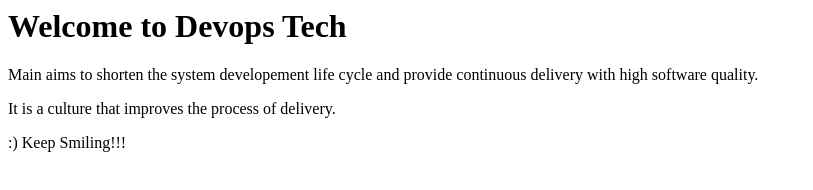
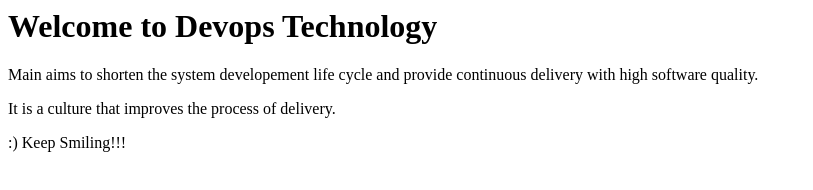
Before and after one commit to AnuragSisodiya27/Devops, a plain HTML site: page index.html in a window 1280 px wide. Shown: the whole page, without its empty margins (0-813 px from the left). Drawn offline with Linux system fonts and the light colour scheme.

Commit message:
changes are made in index.html

```diff
--- a/index.html
+++ b/index.html
@@ -3,7 +3,7 @@
 <title>Home | Page</title>
 </head>
 <body>
-<h1> Welcome to Devops Tech</h1>
+<h1> Welcome to Devops Technology</h1>
 <p>Main aims to shorten the system developement life cycle and provide continuous delivery with high software quality.</p>
 <p>It is a culture that improves the process of delivery.</p>
 <p>:) Keep Smiling!!!</p>
```
